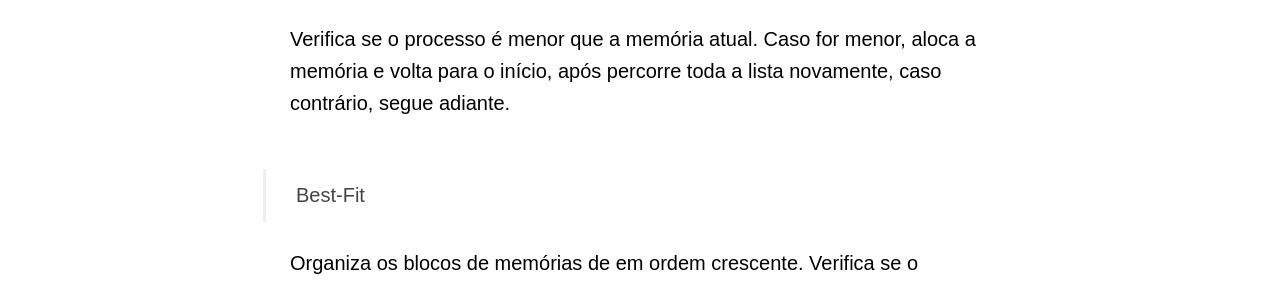
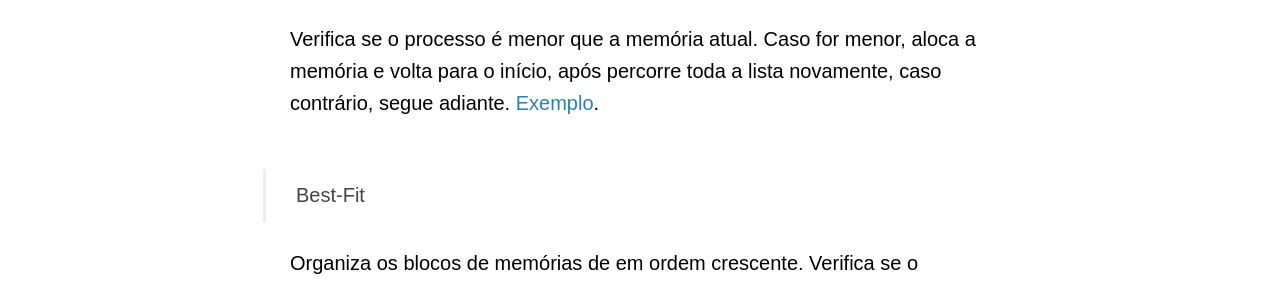
Before and after one commit to fabriciomrkonell/fabriciomrkonell, a Jekyll site: the page built from _posts/2014-09-02-algoritmos-de-alocacao-de-memoria.markdown, in a window 1280 px wide. Shown: the part 611-896 px from the top of the page. Built offline with Jekyll 4.4.1, drawn with Linux system fonts in a browser that asks for light colours; some web fonts are replaced; Markdown is read by kramdown in place of the engine named in the settings; comment, search, counter and statistics services are not loaded.

Commit message:
Update 2014-09-02-algoritmos-de-alocacao-de-memoria.markdown

```diff
--- a/_posts/2014-09-02-algoritmos-de-alocacao-de-memoria.markdown
+++ b/_posts/2014-09-02-algoritmos-de-alocacao-de-memoria.markdown
@@ -8,7 +8,7 @@ categories: Blog
 Exemplos de algoritmos de alocação de memória:
 
 <h3>Fisrt-Fit</h3>
-Verifica se o processo é menor que a memória atual. Caso for menor, aloca a memória e volta para o início, após percorre toda a lista novamente, caso contrário, segue adiante.
+Verifica se o processo é menor que a memória atual. Caso for menor, aloca a memória e volta para o início, após percorre toda a lista novamente, caso contrário, segue adiante. <a href="https://github.com/FabricioRonchi/alocacaodememoria">Exemplo</a>.
 
 <h3>Best-Fit</h3>
 Organiza os blocos de memórias de em ordem crescente. Verifica se o processo é menor que a memória. Caso for menor, aloca a memória e volta para o início, após percorre toda a lista novamente, caso contrário, segue adiante.
@@ -23,6 +23,6 @@ Verifica se o processo é menor que a memória. Caso for menor, aloca a memória
 Em todos os casos, se chegou no final da memória, e ainda tiver processo pra alocar, ele percorre novamente a lista ou exibe uma mensagem de que não há mais memória suficiente.
 
 <h3>Algoritmos</h3>
-Os algoritmos(em Java) estão disponíveis no <a href="https://github.com/FabricioRonchi/alocacaodememoria" target="blank">Github</a>.
+Os algoritmos(em Java) estão disponíveis no <a href="https://github.com/FabricioRonchi/alocacaodememoria">Github</a>.
 
 Qualquer dúvida, chama aí no <a href="https://twitter.com/realronchi" target="blank">Twitter</a>!
```
